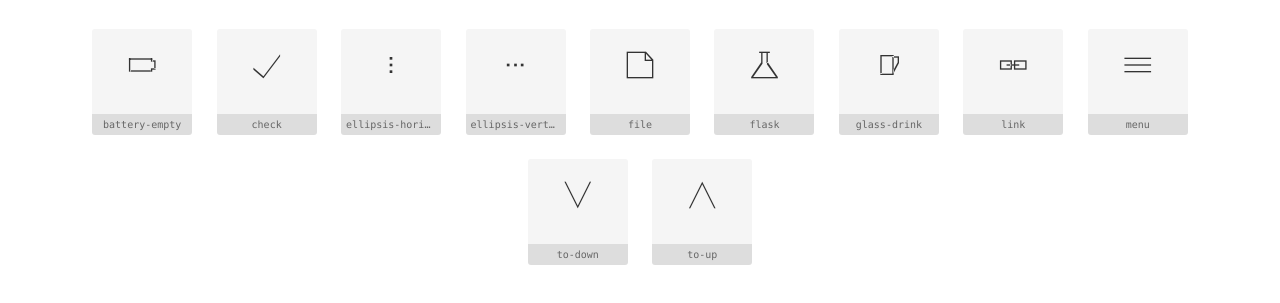
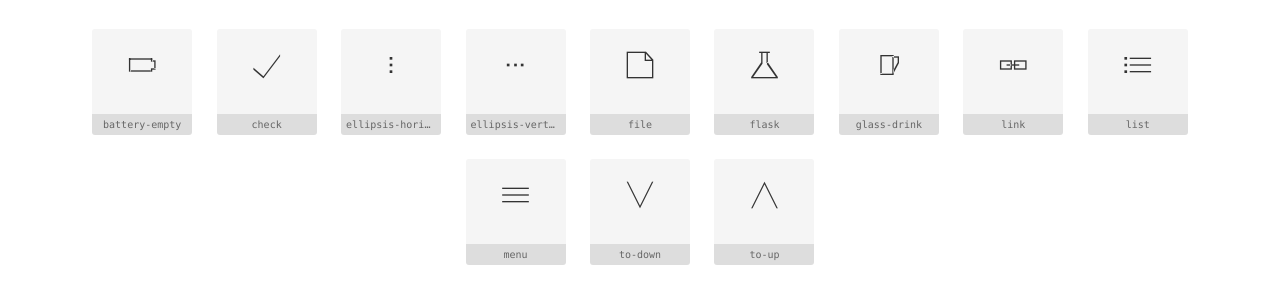
Before and after one commit to stellar-labs/icon-strike, a website: page docs/index.html in a window 1280 px wide. Shown: the part 71-374 px from the top of the page. Drawn offline with Linux system fonts and the light colour scheme.

Commit message:
added icon list

```diff
--- a/docs/icons.css
+++ b/docs/icons.css
@@ -1,10 +1,10 @@
 @font-face {
     font-family: "icons";
-    src: url("./icons.eot?53ce1f66b1453b61e1bd4ed78cf2bb67?#iefix") format("embedded-opentype"),
-url("./icons.woff2?53ce1f66b1453b61e1bd4ed78cf2bb67") format("woff2"),
-url("./icons.woff?53ce1f66b1453b61e1bd4ed78cf2bb67") format("woff"),
-url("./icons.ttf?53ce1f66b1453b61e1bd4ed78cf2bb67") format("truetype"),
-url("./icons.svg?53ce1f66b1453b61e1bd4ed78cf2bb67#icons") format("svg");
+    src: url("./icons.eot?e6819d5d82c553e9823362741818a078?#iefix") format("embedded-opentype"),
+url("./icons.woff2?e6819d5d82c553e9823362741818a078") format("woff2"),
+url("./icons.woff?e6819d5d82c553e9823362741818a078") format("woff"),
+url("./icons.ttf?e6819d5d82c553e9823362741818a078") format("truetype"),
+url("./icons.svg?e6819d5d82c553e9823362741818a078#icons") format("svg");
 }
 
 i {
@@ -46,12 +46,15 @@ i[class^="icon-"]:before, i[class*=" icon-"]:before {
 .icon-link:before {
     content: "\f108";
 }
-.icon-menu:before {
+.icon-list:before {
     content: "\f109";
 }
-.icon-to-down:before {
+.icon-menu:before {
     content: "\f10a";
 }
-.icon-to-up:before {
+.icon-to-down:before {
     content: "\f10b";
 }
+.icon-to-up:before {
+    content: "\f10c";
+}
--- a/docs/index.html
+++ b/docs/index.html
@@ -54,11 +54,11 @@
 
         @font-face {
     font-family: "icons";
-    src: url("./icons.eot?6acd82124dffc56a6891b2e16f6d5307?#iefix") format("embedded-opentype"),
-url("./icons.woff2?6acd82124dffc56a6891b2e16f6d5307") format("woff2"),
-url("./icons.woff?6acd82124dffc56a6891b2e16f6d5307") format("woff"),
-url("./icons.ttf?6acd82124dffc56a6891b2e16f6d5307") format("truetype"),
-url("./icons.svg?6acd82124dffc56a6891b2e16f6d5307#icons") format("svg");
+    src: url("./icons.eot?67456a1dcd3d4249ae84136fdf25e488?#iefix") format("embedded-opentype"),
+url("./icons.woff2?67456a1dcd3d4249ae84136fdf25e488") format("woff2"),
+url("./icons.woff?67456a1dcd3d4249ae84136fdf25e488") format("woff"),
+url("./icons.ttf?67456a1dcd3d4249ae84136fdf25e488") format("truetype"),
+url("./icons.svg?67456a1dcd3d4249ae84136fdf25e488#icons") format("svg");
 }
 
 i {
@@ -100,14 +100,17 @@ i[class^="icon-"]:before, i[class*=" icon-"]:before {
 .icon-link:before {
     content: "\f108";
 }
-.icon-menu:before {
+.icon-list:before {
     content: "\f109";
 }
-.icon-to-down:before {
+.icon-menu:before {
     content: "\f10a";
 }
+.icon-to-down:before {
+    content: "\f10b";
+}
 .icon-to-up:before {
-    content: "\f10b";
+    content: "\f10c";
 }
 
 
@@ -116,6 +119,8 @@ i[class^="icon-"]:before, i[class*=" icon-"]:before {
 <body>
 
     <h1>ICON STRIKE</h1>
+
+
         <div class="preview">
             <span class="inner">
                 <i class="icon-battery-empty"></i>
@@ -190,6 +195,15 @@ i[class^="icon-"]:before, i[class*=" icon-"]:before {
 
         <div class="preview">
             <span class="inner">
+                <i class="icon-list"></i>
+            </span>
+            <br>
+            <span class='label'>list</span>
+        </div>
+
+
+        <div class="preview">
+            <span class="inner">
                 <i class="icon-menu"></i>
             </span>
             <br>
```
Also changed, not shown: docs/icons.json (+4 -3 lines), docs/icons.svg, docs/icons.ttf, docs/icons.woff, docs/icons.woff2, 1 other file.
